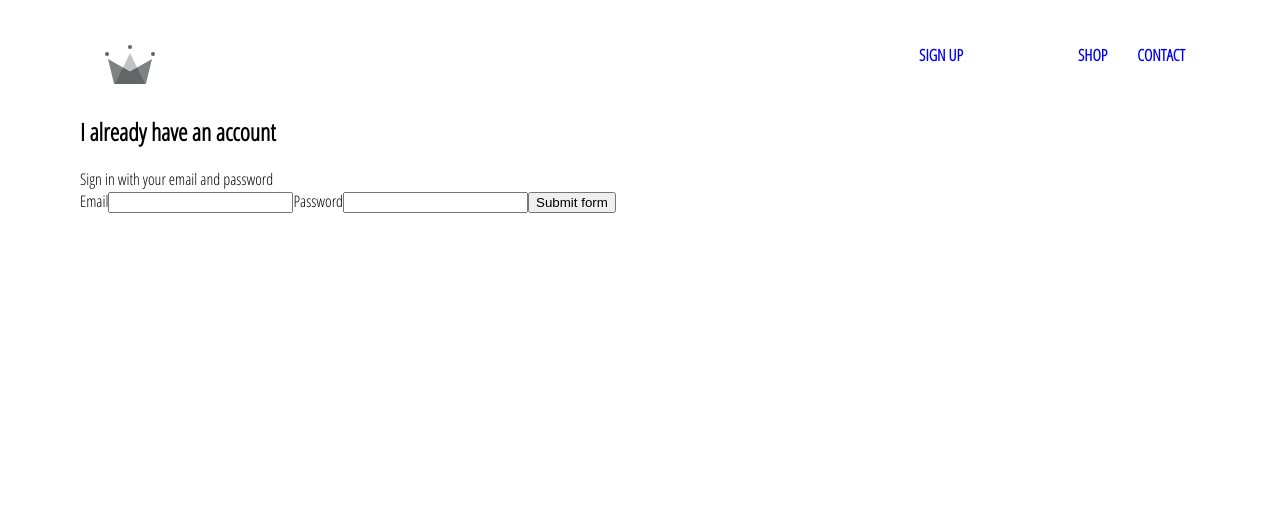
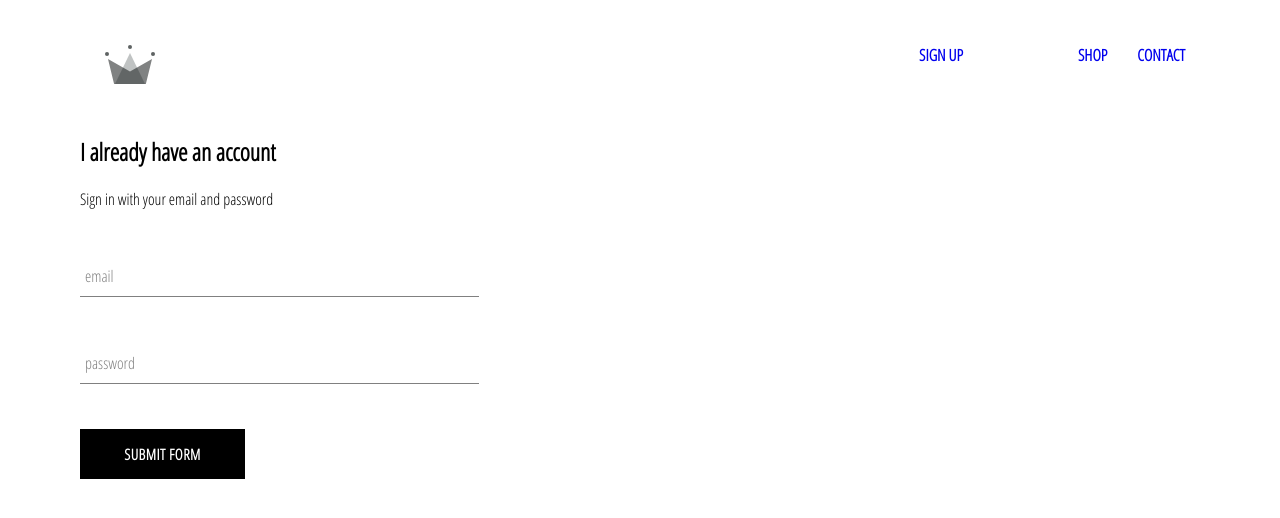
Before and after one commit to Succatash/practiceEcommerce, a React (Create React App) app: page /signup in a window 1280 px wide. Shown: the top 518 px of the page. Built offline with nearby package versions, Linux system fonts and the light colour scheme.

Commit message:
updating all deleted files

```diff
--- a/src/components/form-input/formInput.jsx
+++ b/src/components/form-input/formInput.jsx
@@ -0,0 +1,21 @@
+import React from "react";
+
+import "./formInput.styles.scss";
+
+const FormInput = ({ handleChange, label, ...otherProps }) => (
+  <div className="group">
+    <input className="form-input" onChange={handleChange} {...otherProps} />
+
+    {label ? (
+      <label
+        className={`${
+          otherProps.value.length ? "shrink" : ""
+        } form-input-label`}
+      >
+        {label}
+      </label>
+    ) : null}
+  </div>
+);
+
+export default FormInput;
--- /dev/null
+++ b/src/components/form-input/formInput.styles.scss
@@ -0,0 +1,54 @@
+$sub-color: grey;
+$main-color: black;
+
+@mixin shrinkLabel {
+  top: -14px;
+  font-size: 12px;
+  color: $main-color;
+}
+
+.group {
+  position: relative;
+  margin: 45px 0;
+
+  .form-input {
+    background: none;
+    background-color: white;
+    color: $sub-color;
+    font-size: 18px;
+    padding: 10px 10px 10px 5px;
+    display: block;
+    width: 100%;
+    border: none;
+    border-radius: 0;
+    border-bottom: 1px solid $sub-color;
+    margin: 25px 0;
+
+    &:focus {
+      outline: none;
+    }
+
+    &:focus ~ .form-input-label {
+      @include shrinkLabel();
+    }
+  }
+
+  input[type="password"] {
+    letter-spacing: 0.3em;
+  }
+
+  .form-input-label {
+    color: $sub-color;
+    font-size: 16px;
+    font-weight: normal;
+    position: absolute;
+    pointer-events: none;
+    left: 5px;
+    top: 10px;
+    transition: 300ms ease all;
+
+    &.shrink {
+      @include shrinkLabel();
+    }
+  }
+}
--- a/src/components/sign-in/sign-in.jsx
+++ b/src/components/sign-in/sign-in.jsx
@@ -1,4 +1,7 @@
 import React, { Component } from "react";
+import FormInput from "../form-input/formInput";
+import CustomButton from "../custom-button/custom-button";
+
 import "./sign-in.styles.scss";
 
 class SignIn extends Component {
@@ -33,28 +36,26 @@
         <span>Sign in with your email and password</span>
 
         <form action="/" onSubmit={this.handleSubmit}>
-          <label htmlFor="email">Email</label>
-          <input
+          <FormInput
             type="email"
             name="email"
+            label="email"
             value={this.state.email}
-            onChange={this.handleChange}
-            id="email"
+            handleChange={this.handleChange}
             required
           />
 
-          <label htmlFor="password">Password</label>
-          <input
+          <FormInput
             type="password"
             name="password"
             value={this.state.password}
-            onChange={this.handleChange}
-            id="password"
+            handleChange={this.handleChange}
+            label="password"
             minLength="8"
             required
           />
 
-          <input type="submit" value="Submit form" />
+          <CustomButton type="submit">Submit Form</CustomButton>
         </form>
       </div>
     );
--- a/src/components/sign-in/sign-in.styles.scss
+++ b/src/components/sign-in/sign-in.styles.scss
@@ -0,0 +1,9 @@
+.sign-in {
+  width: 30vw;
+  display: flex;
+  flex-direction: column;
+}
+
+.title {
+  margin: 10px 0;
+}
--- a/src/pages/sign-in-sign-up/sign-in-sign-up.jsx
+++ b/src/pages/sign-in-sign-up/sign-in-sign-up.jsx
@@ -1,10 +1,13 @@
 import React from "react";
 import "./sign-in-sign-up.styles.scss";
+
 import SignIn from "../../components/sign-in/sign-in";
+
 const SignInSignUp = () => (
   <div className="sign-in-sign-up">
     <div className="sign-in-sign-up-container">
       <SignIn />
+
       {/* <SignUp />  */}
     </div>
   </div>
```
